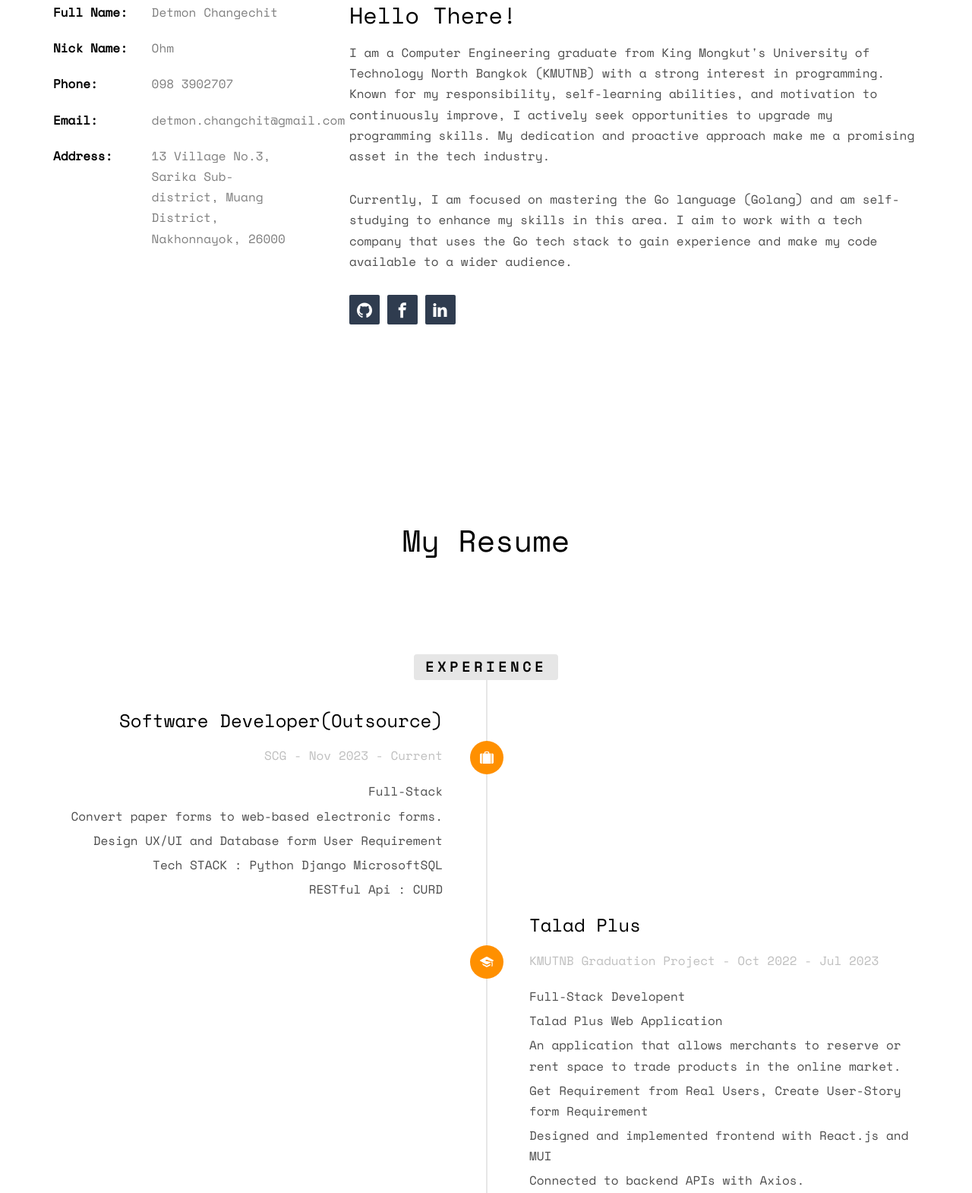
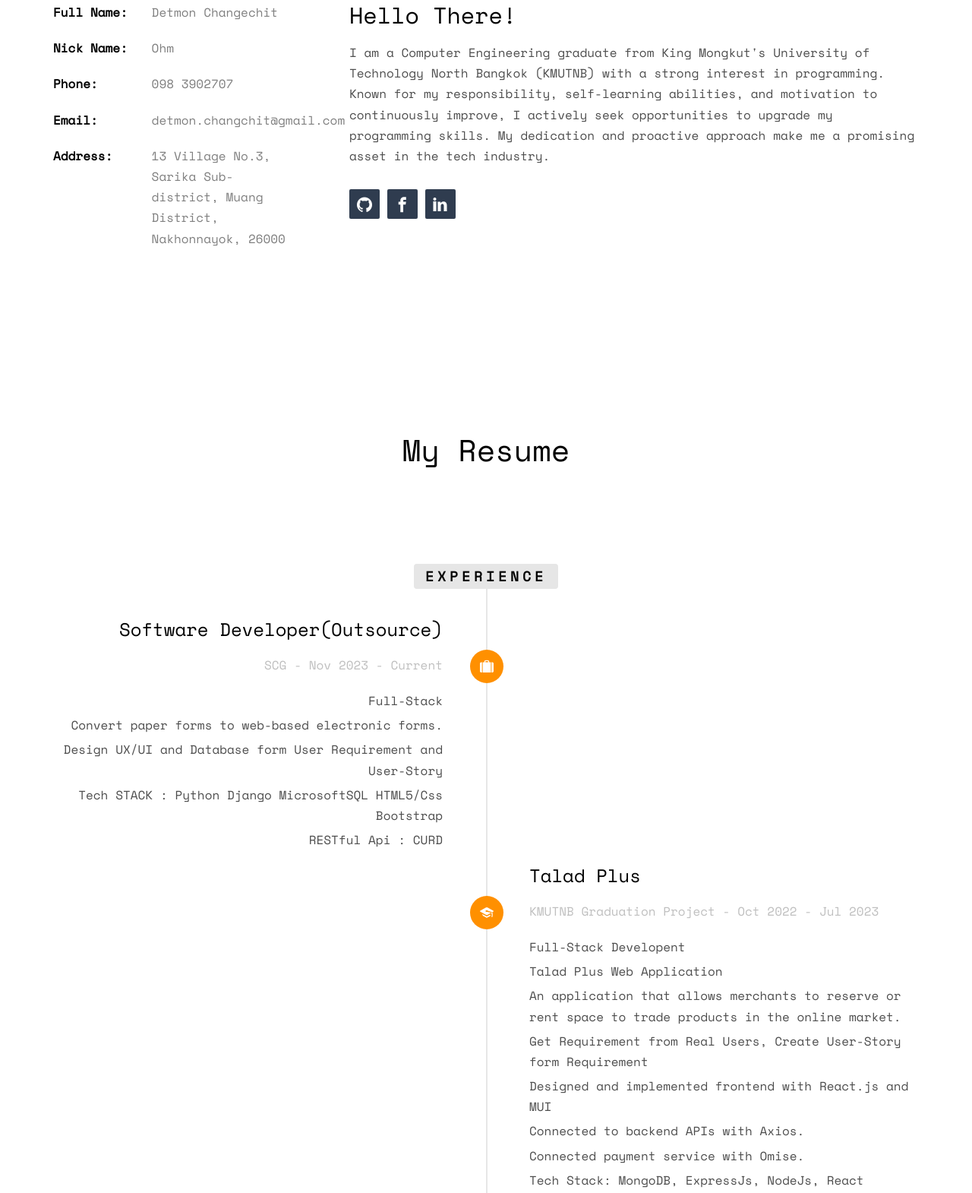
Before and after one commit to Detmon0410/Detmon0410.github.io, a plain HTML site: page index.html in a window 1280 px wide. Shown: the part 1069-2639 px from the top of the page at 76% size. Drawn offline with nearby package versions, Linux system fonts and the light colour scheme; files whose address does not match are found by name.

Commit message:
Fix Description

```diff
--- a/index.html
+++ b/index.html
@@ -106,7 +106,7 @@
 				<div class="col-md-8">
 					<h2>Hello There!</h2>
 					<p>I am a Computer Engineering graduate from King Mongkut's University of Technology North Bangkok (KMUTNB) with a strong interest in programming. Known for my responsibility, self-learning abilities, and motivation to continuously improve, I actively seek opportunities to upgrade my programming skills. My dedication and proactive approach make me a promising asset in the tech industry.</p>
-					<p>Currently, I am focused on mastering the Go language (Golang) and am self-studying to enhance my skills in this area. I aim to work with a tech company that uses the Go tech stack to gain experience and make my code available to a wider audience.</p>
+					<!-- <p>Currently, I am focused on mastering the Go language (Golang) and am self-studying to enhance my skills in this area. I aim to work with a tech company that uses the Go tech stack to gain experience and make my code available to a wider audience.</p> -->
 					<p>
 						<ul class="fh5co-social-icons">
 							<li><a href="https://github.com/Detmon0410"><i class="icon-github2"></i></a></li>
@@ -144,8 +144,8 @@
 								<div class="timeline-body">
 									<p>Full-Stack</p>
 									<p>Convert paper forms to web-based electronic forms. </p>
-									<p>Design UX/UI and Database form User Requirement</p>
-									<p>Tech STACK : Python Django MicrosoftSQL </p>
+									<p>Design UX/UI and Database form User Requirement and User-Story</p>
+									<p>Tech STACK : Python Django MicrosoftSQL HTML5/Css Bootstrap</p>
 									<p>RESTful Api : CURD </p>
 								</div>
 							</div>
@@ -421,7 +421,7 @@
 				</div>
 				<div class="col-md-6">
 					<div class="progress-wrap">
-						<h3><span class="name-left">Design</span><span class="value-right">100%</span></h3>
+						<h3><span class="name-left">UX/UI Design</span><span class="value-right">100%</span></h3>
 						<div class="progress">
 						  <div class="progress-bar progress-bar-5 progress-bar-striped active" role="progressbar"
 						  aria-valuenow="100" aria-valuemin="0" aria-valuemax="100" style="width:100%">
```
